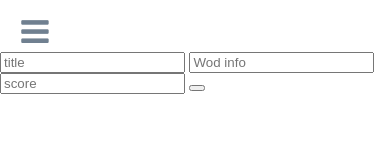
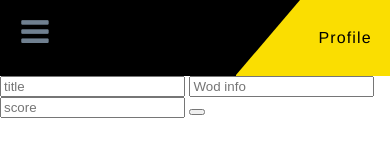
Before and after one commit to mikeytown19/crossfit, a website: page public/index.html at #!/account in a window 390 px wide. Drawn offline with nearby package versions, Linux system fonts and the light colour scheme; some packages are replaced by stand-ins of ours; no server answers; a script that the page names is missing.

Commit message:
added the nav bar for mobile view

```diff
--- a/public/components/views/account.html
+++ b/public/components/views/account.html
@@ -1,9 +1,21 @@
 
 <navbar></navbar>
-<side-bar></side-bar>
 
-</br>
 
+
+<div class="settingsNavBar">
+<div class="settingsNavBarLeft">
+    <side-bar></side-bar>
+
+</div>
+<div class="arrow-left"></div>
+
+<div class="settingsNavBarRight">
+        <div>
+    Profile
+        </div>
+    </div>
+</div>
 <form class=""  method="post">
 
 </form>
```
Also changed, not shown: public/app.js (+2 -5 lines), public/components/views/addWod.html (+13 -1 lines), public/components/views/checkIn.html (+14 -2 lines).
